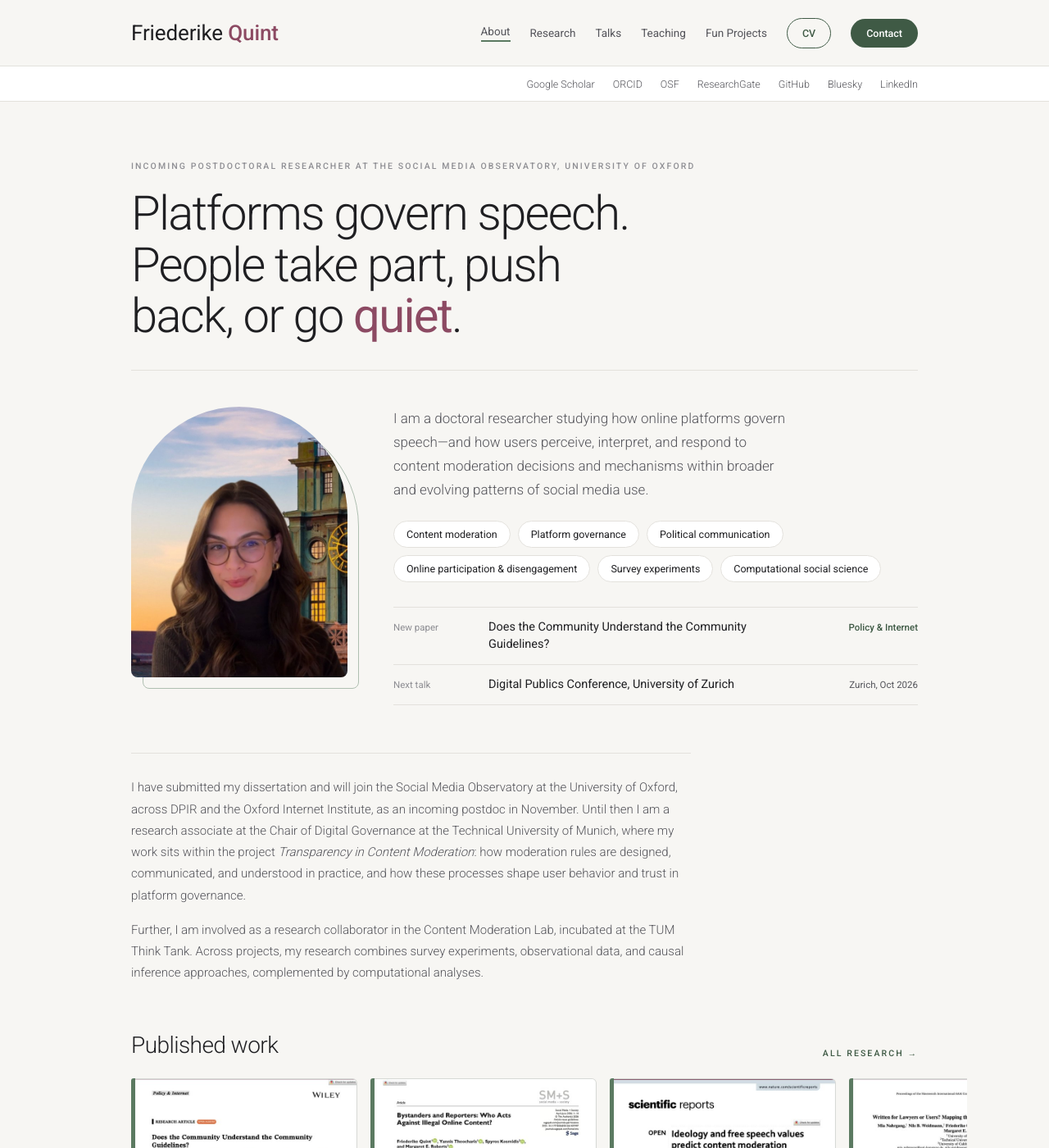
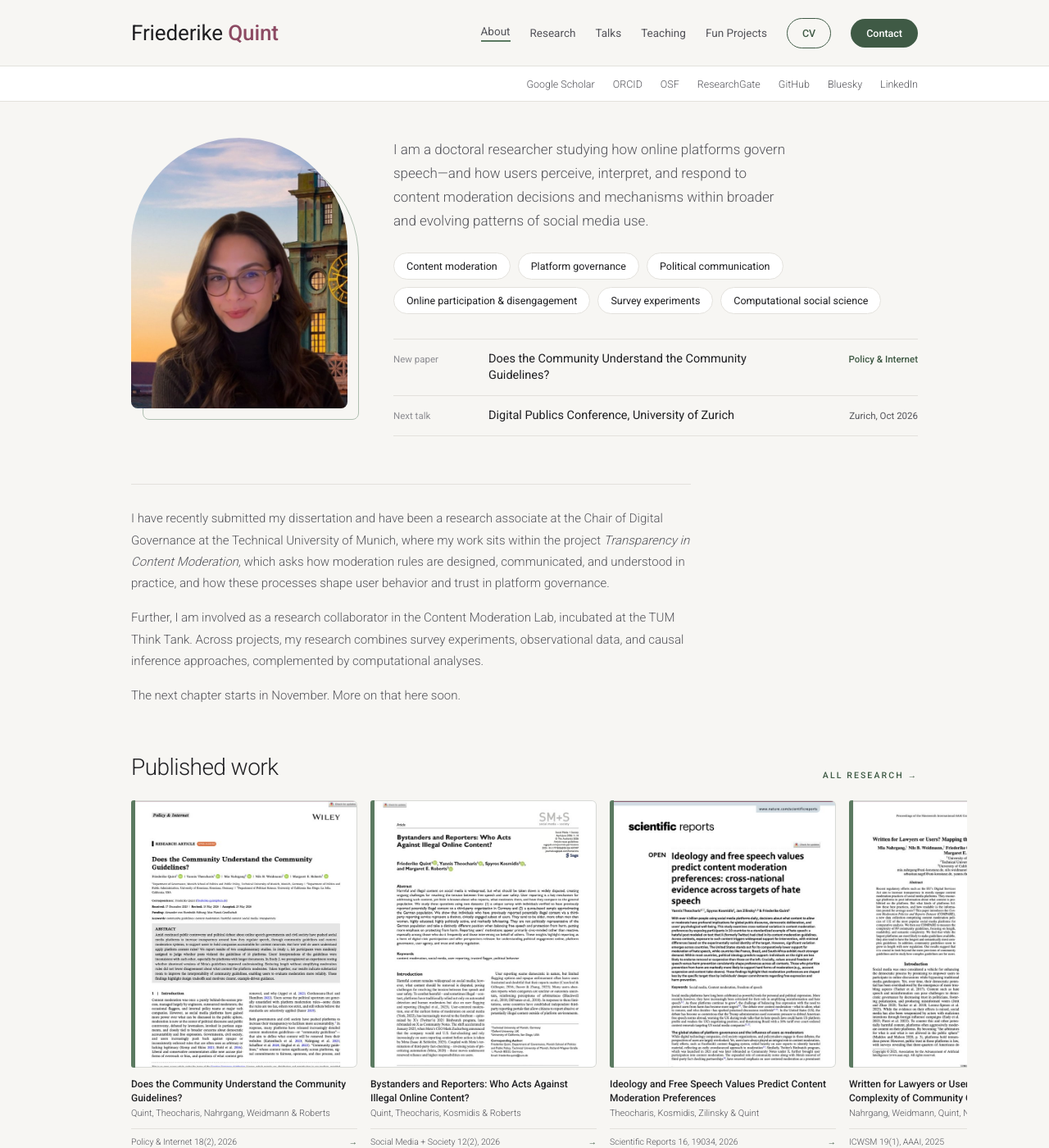
Before and after one commit to friederikequint/friederikequint.github.io, a Jekyll site: the page built from _pages/about.md, in a window 1280 px wide and 1400 px high. Shown: the whole window at 82% size. Built offline with Jekyll 4.4.1, drawn with Linux system fonts in a browser that asks for light colours.

Commit message:
Some updates

```diff
--- a/_pages/about.md
+++ b/_pages/about.md
@@ -3,13 +3,8 @@ layout: quint
 nav_key: about
 title: "About"
 permalink: /
-description: "Friederike Quint studies how online platforms govern speech and how users perceive, interpret and respond to content moderation."
+description: "I study how online platforms govern speech and how users perceive, interpret and respond to content moderation."
 ---
-
-<div class="q-herohead">
-  <div class="q-kicker">Incoming Postdoctoral Researcher at the Social Media Observatory, University of Oxford</div>
-  <h1>Platforms govern speech. People take part, push back, or go <em>quiet</em>.</h1>
-</div>
 
 <div class="q-hero">
   <div class="q-portrait">
@@ -46,8 +41,9 @@ description: "Friederike Quint studies how online platforms govern speech and ho
 </div>
 
 <div class="q-prose">
-  <p>I have submitted my dissertation and will join the Social Media Observatory at the University of Oxford, across DPIR and the Oxford Internet Institute, as an incoming postdoc in November. Until then I am a research associate at the Chair of Digital Governance at the Technical University of Munich, where my work sits within the project <em>Transparency in Content Moderation</em>: how moderation rules are designed, communicated, and understood in practice, and how these processes shape user behavior and trust in platform governance.</p>
+  <p>I have recently submitted my dissertation and have been a research associate at the Chair of Digital Governance at the Technical University of Munich, where my work sits within the project <em>Transparency in Content Moderation</em>, which asks how moderation rules are designed, communicated, and understood in practice, and how these processes shape user behavior and trust in platform governance.</p>
   <p>Further, I am involved as a research collaborator in the Content Moderation Lab, incubated at the TUM Think Tank. Across projects, my research combines survey experiments, observational data, and causal inference approaches, complemented by computational analyses.</p>
+  <p class="q-tease">The next chapter starts in November. More on that here soon.</p>
 </div>
 
 <section class="q-section">
```
Also changed, not shown: 1 other file.
